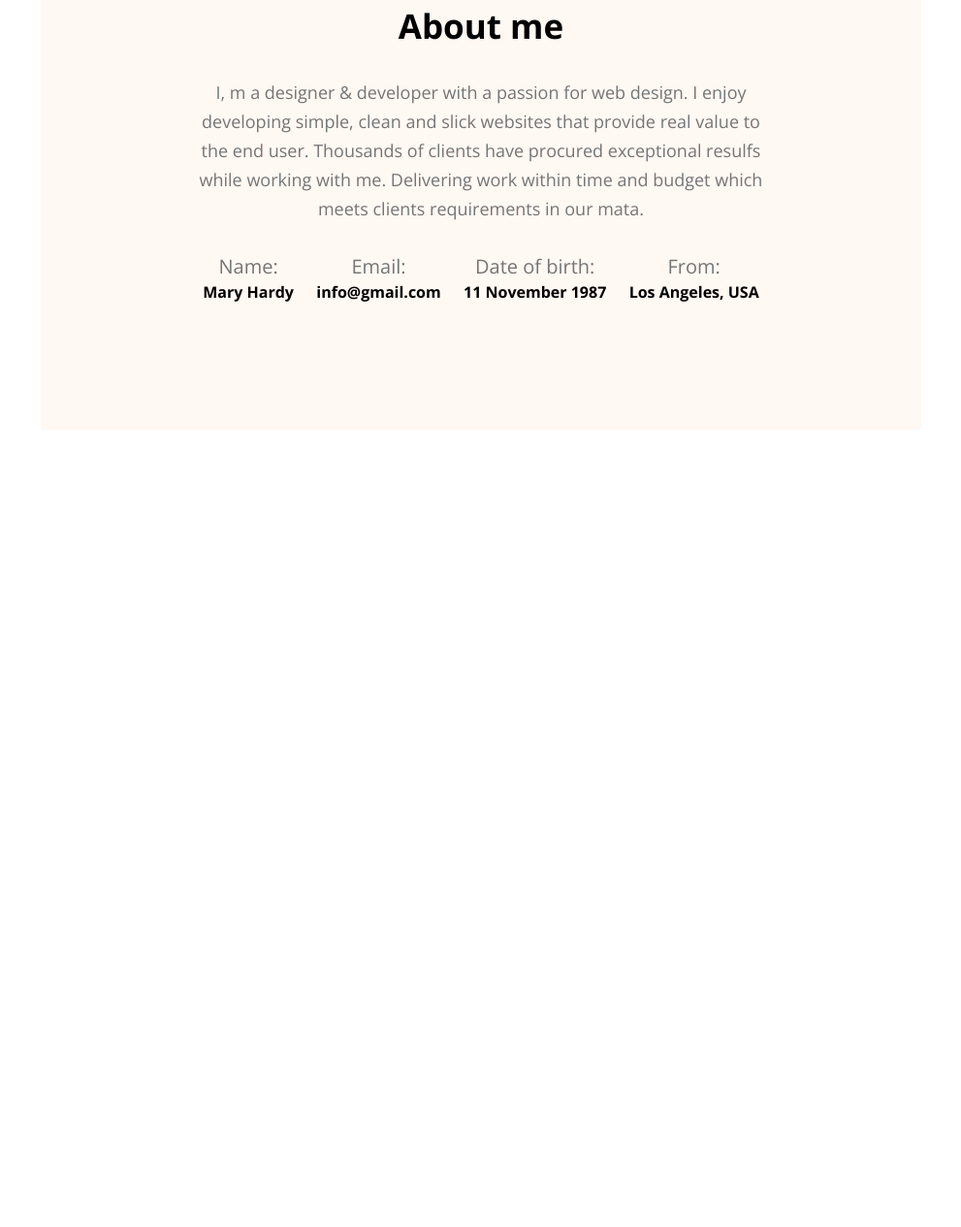
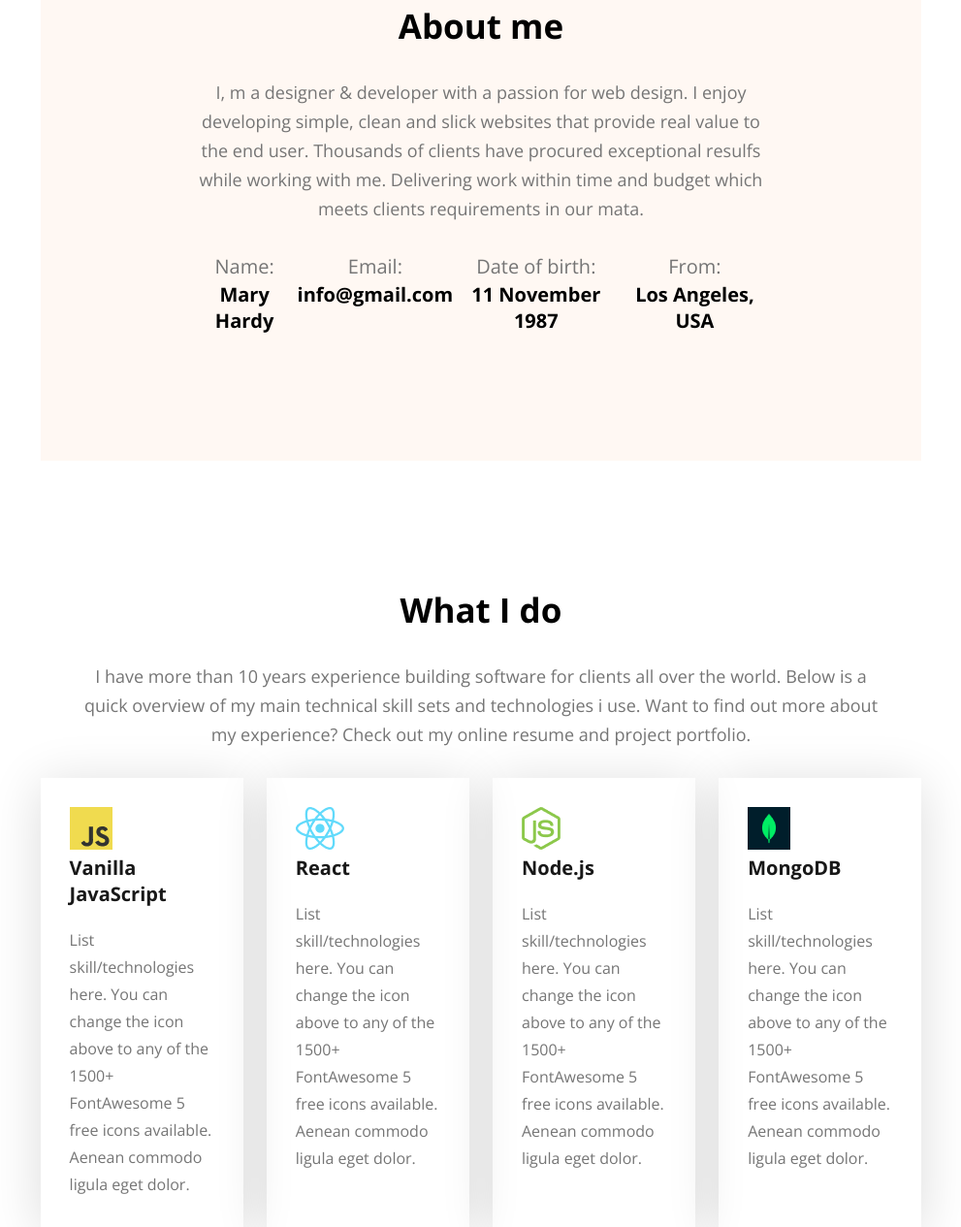
Before and after one commit to altafmahmud-s/hero-dev-code, a plain HTML site: page index.html in a window 1280 px wide. Shown: the part 1092-2357 px from the top of the page at 97% size, without its empty margins (144-1135 px from the left). Before the commit the page ends 1535 px from the top, so only its background shows below. Drawn offline with nearby package versions, Linux system fonts and the light colour scheme.

Commit message:
skills section  part desigened and upload

```diff
--- a/index.html
+++ b/index.html
@@ -76,5 +76,49 @@
 
     </section>
 
+    <!-- skillssection part -->
+
+    <section id="skills">
+        <div class="skills-container">
+            <div class="section-heading">
+                <h2>What I do</h2>
+                <p>I have more than 10 years experience building software for clients all over the world. Below is a quick overview of my main technical skill sets and technologies i use. Want to find out more about my experience? Check out my online resume and project portfolio.</p>
+            </div>
+
+            <div class="skill-box">
+                <div class="skill-card">
+                    <img src="images/icons/js.png" alt="">
+                    <h3>Vanilla JavaScript</h3>
+                    <p>List skill/technologies here. You can change the icon above to any of the 1500+ FontAwesome 5 free icons available. Aenean commodo ligula eget dolor.</p>
+
+                </div>
+
+                <div class="skill-card">
+                    <img src="images/icons/react.png" alt="">
+                    <h3>React</h3>
+                    <p>List skill/technologies here. You can change the icon above to any of the 1500+ FontAwesome 5 free icons available. Aenean commodo ligula eget dolor.</p>
+
+
+                </div>
+
+                <div class="skill-card">
+                    <img src="images/icons/nodejs.png" alt="">
+                    <h3>Node.js</h3>
+                    <p>List skill/technologies here. You can change the icon above to any of the 1500+ FontAwesome 5 free icons available. Aenean commodo ligula eget dolor.</p>
+
+                </div>
+
+
+                <div class="skill-card">
+                    <img src="images/icons/mongo.png" alt="">
+                    <h3>MongoDB</h3>
+                    <p>List skill/technologies here. You can change the icon above to any of the 1500+ FontAwesome 5 free icons available. Aenean commodo ligula eget dolor.</p>
+
+                </div>
+
+            </div>
+        </div>
+    </section>
+
 </body>
 </html>
--- a/styles/portfolio.css
+++ b/styles/portfolio.css
@@ -28,6 +28,7 @@
 .section-heading{
     max-width: 827px;
     text-align: center;
+    margin: 0 auto;
 }
 .section-heading h2{
     font-size: 35px;
@@ -165,3 +166,56 @@
 
 
 }
+
+.about-info .info-card h4{
+    font-size: 20px;
+
+}
+
+      /* skills section Part  */
+
+#skills{
+    padding-top: 130px;
+
+}
+#skills .skills-container{
+    width: 71%;
+    max-width: 1140px;
+    margin: 0 auto;
+}
+
+#skills .skills-container .skill-box{
+    display: flex;
+    gap: 24px;
+
+
+}
+
+.skill-box .skill-card{
+    padding: 30px;
+    /* border: 1px solid red; */
+    max-width: 267px;
+    box-shadow: 0 6px 50px 0 #00000024;
+
+}
+
+.skill-card .img{
+    max-width: 44px;
+    margin-bottom: 30px;
+
+}
+
+.skill-card h3{
+    font-size: 20px;
+    color: #181818;
+    margin-bottom: 20px;
+    font-weight: bold;
+
+}
+
+.skill-card p{
+    font-size: 16px;
+    color: #757575;
+    line-height: 28px;
+
+}
```
